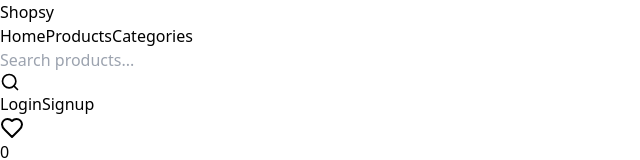
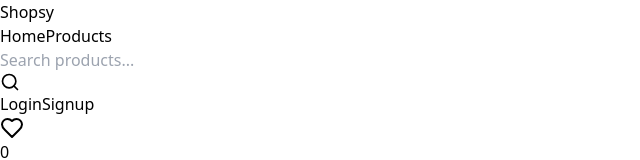
Before and after one commit to Gurnav224/Shopalyst, a React (Vite) app in the folder frontend/: page /login in a window 1280 px wide. Shown: the top 160 px of the page, without its empty margins (0-640 px from the left). Built offline with nearby package versions, Linux system fonts and the light colour scheme; no server answers.

Commit message:
remove categories from header

```diff
--- a/frontend/src/components/Header.jsx
+++ b/frontend/src/components/Header.jsx
@@ -23,7 +23,7 @@ const Header = ({cart , wishlist}) => {
       <div className="flex space-x-6">
         <Link to="/" className="text-gray-800 hover:text-blue-600 transition">Home</Link>
         <Link to="/products" className="text-gray-800 hover:text-blue-600 transition">Products</Link>
-        <Link href="/products/Tops" className="text-gray-800 hover:text-blue-600 transition">Categories</Link>
+
       </div>
 
       {/* Search Bar */}
```
